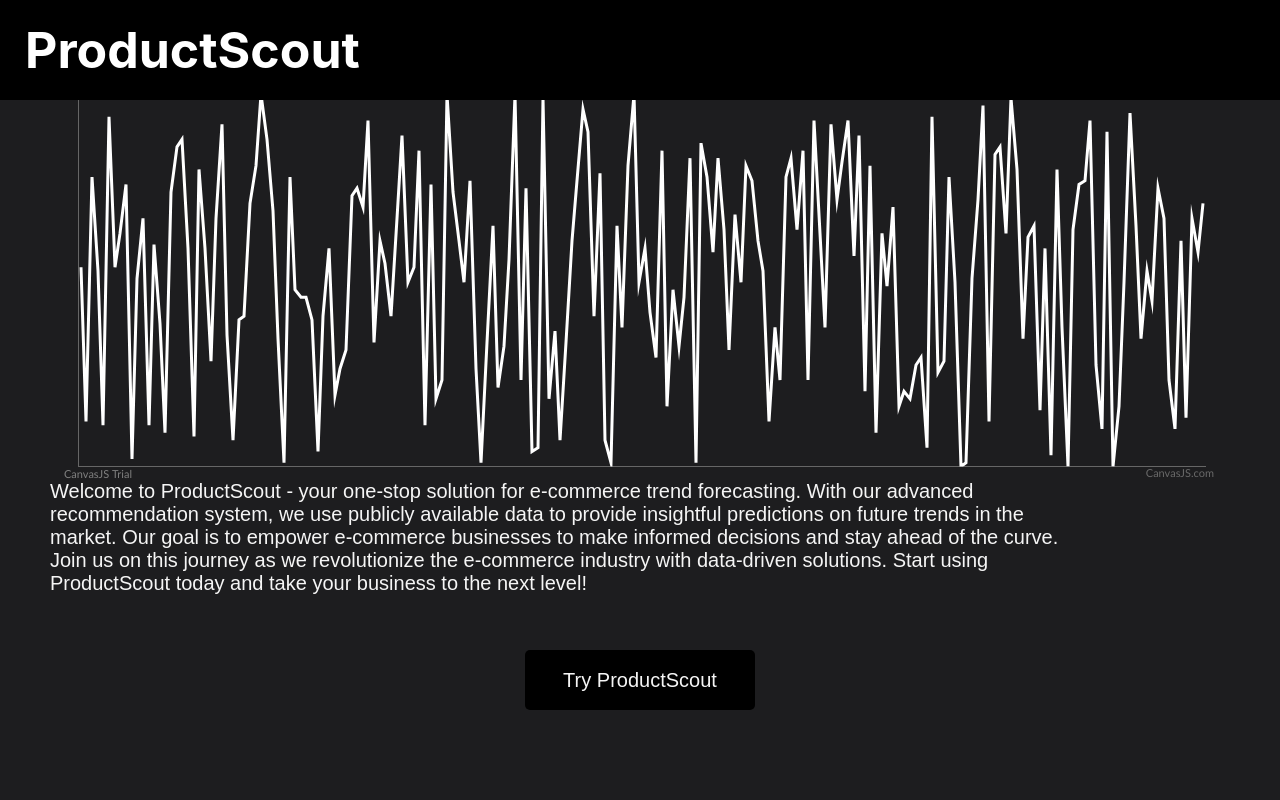
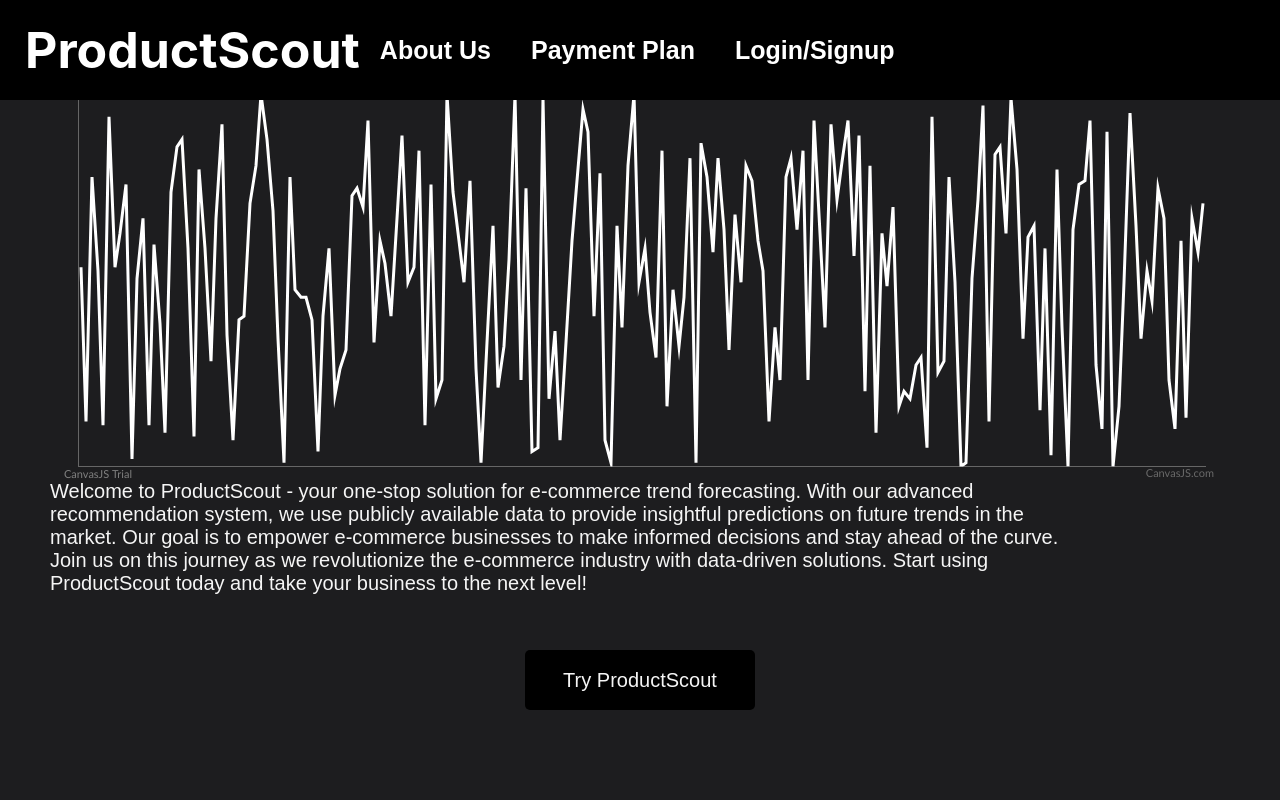
Before and after one commit to apophis-web/ProductScout, a React (Create React App) app in the folder Web-App/: page / in a window 1280 px wide. Shown: the top 800 px of the page. Built offline with nearby package versions, Linux system fonts and the light colour scheme.

Commit message:
updated landing page

```diff
--- a/Web-App/src/App.css
+++ b/Web-App/src/App.css
@@ -27,12 +27,42 @@
 }
 
 
-/* .about-us {
-  font-size: 35px;
-  padding-left: 1325px;
-  font-weight: bold;
+.about-us-button {
+  padding: 10px 20px;
+  font-size: 25px;
+  font-weight: Bold;
+  font-family: Arial, sans-serif;
+  background-color: black;
   color: white;
-} */
+  border: none;
+  border-radius: 5px;
+  cursor: pointer;
+}
+
+.payment-plan-button {
+  padding: 10px 20px;
+  font-size: 25px;
+  font-weight: Bold;
+  font-family: Arial, sans-serif;
+  background-color: black;
+  color: white;
+  border: none;
+  border-radius: 5px;
+  cursor: pointer;
+}
+
+.login-button {
+  padding: 10px 20px;
+  font-size: 25px;
+  font-weight: Bold;
+  font-family: Arial, sans-serif;
+  background-color: black;
+  color: white;
+  border: none;
+  border-radius: 5px;
+  cursor: pointer;
+}
+
 
 .overview {
   color: whitesmoke;
--- a/Web-App/src/App.js
+++ b/Web-App/src/App.js
@@ -17,7 +17,9 @@
     <div className="App">
       <div className="header">
         <h1 className="title">ProductScout</h1>
-        {/* <h1 className="about-us">About Us</h1> */}
+        <button className="about-us-button">About Us</button>
+        <button className="payment-plan-button">Payment Plan</button>
+        <button className="login-button">Login/Signup</button>
       </div>
 
 
@@ -50,7 +52,7 @@
         <img src = {selenium} className = "selenium"/>
         <img src = {mongo} className = "mongo"/>
         <img src = {aws} className = "aws"/>
-        <img src = {react} className = "aws"/>
+        <img src = {react} className = "react"/>
       </div>
     </div>
 
```
